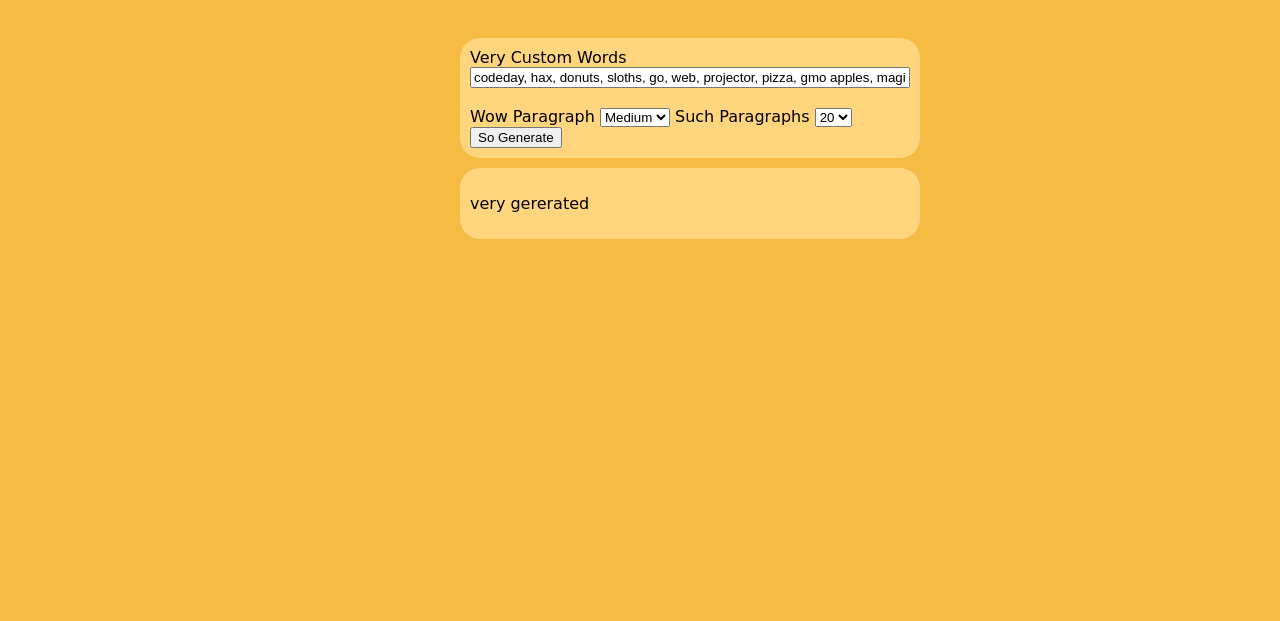
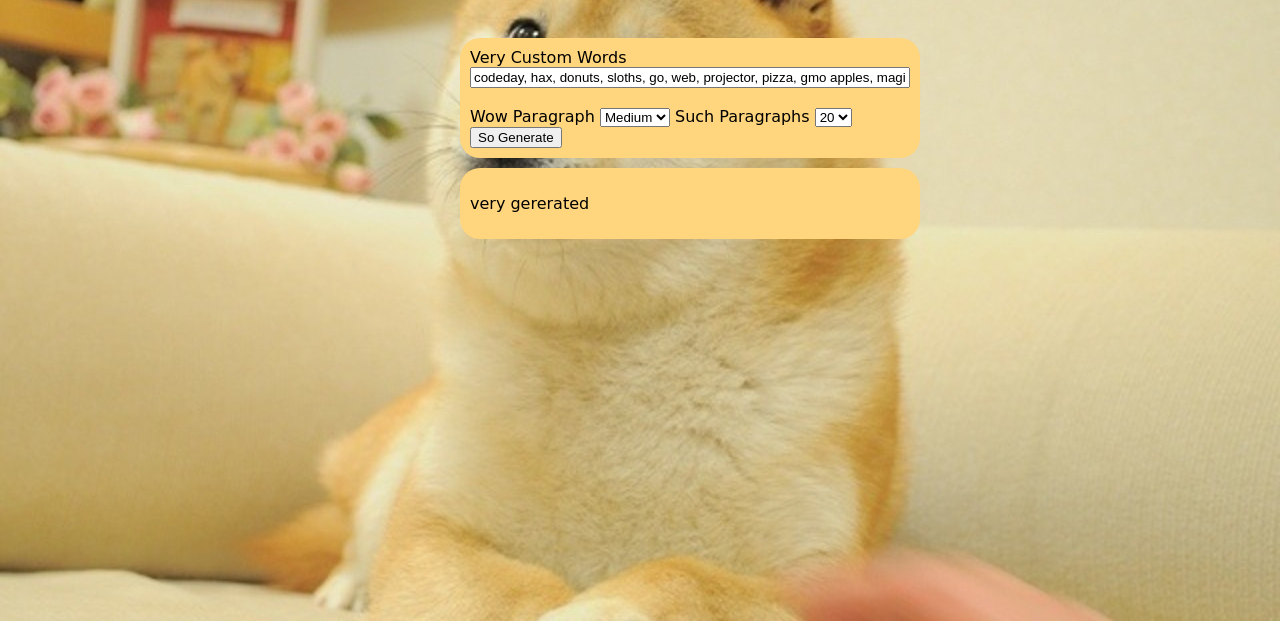
Before and after one commit to jcblw/wowipsum, a website: page public/index.html in a window 1280 px wide. Shown: the part 179-800 px from the top of the page. Drawn offline with nearby package versions, Linux system fonts and the light colour scheme.

Commit message:
such background.

```diff
--- a/public/index.html
+++ b/public/index.html
@@ -7,7 +7,8 @@
 		box-sizing: border-box;
 	}
 	body {
-		background : #f6bb42;
+		background-image : url("big_doge.jpg");
+		background-size: cover;
 		font-family: "Comic Sans", cursive;
 	}
 	.wrap {
```
Also changed, not shown: public/big_doge.jpg (added).
